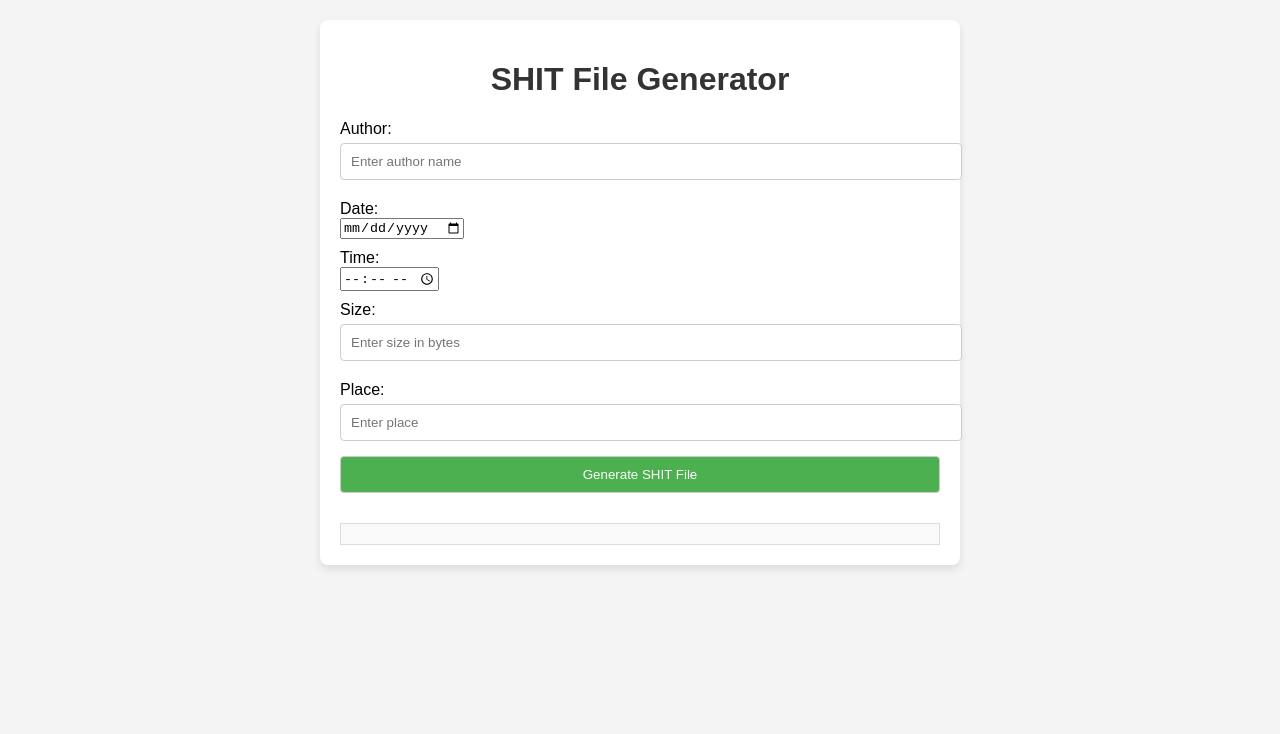
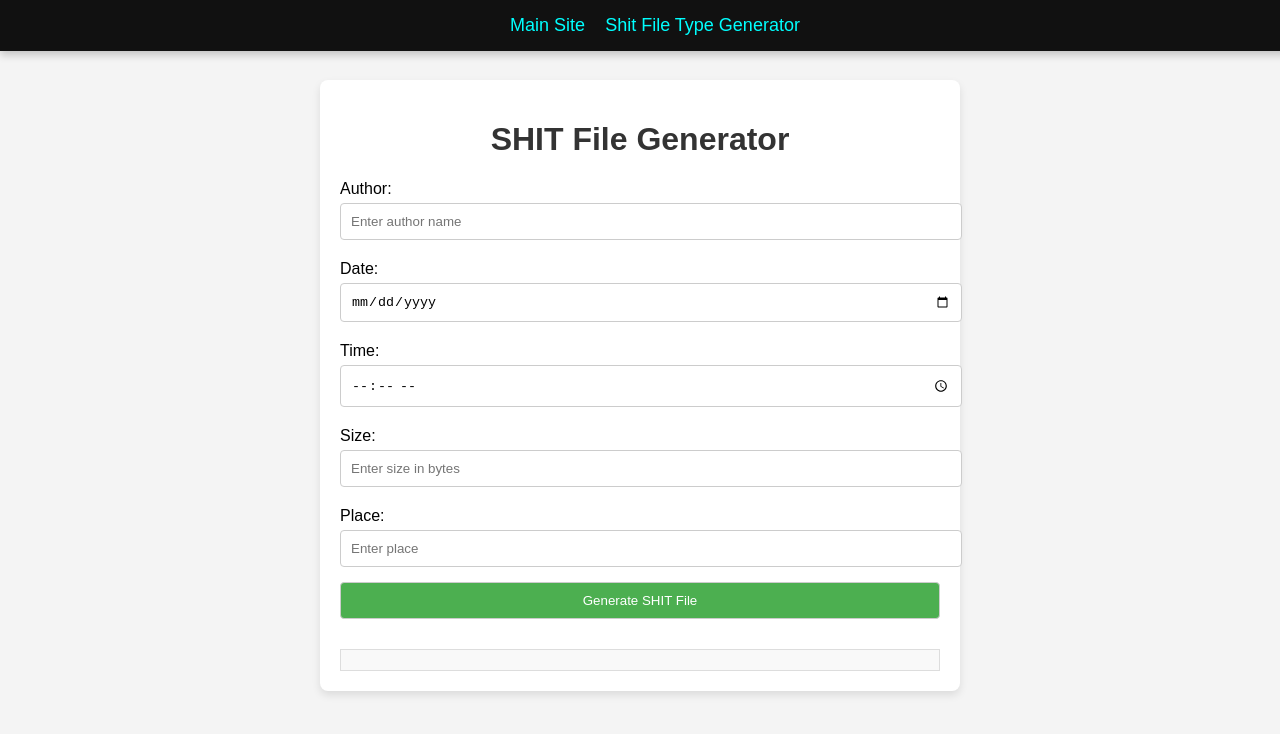
Before and after one commit to FuckCo/FuckCo.github.io, a browser extension: page shit.html in a window 1280 px wide. Drawn offline with Linux system fonts and the light colour scheme.

Commit message:
Update shit.html

```diff
--- a/shit.html
+++ b/shit.html
@@ -11,10 +11,30 @@
             padding: 0;
             background-color: #f4f4f4;
         }
+        .menu-bar {
+            background: #111;
+            padding: 15px;
+            display: flex;
+            justify-content: center;
+            gap: 20px;
+            position: fixed;
+            top: 0;
+            width: 100%;
+            box-shadow: 0 4px 8px rgba(0, 0, 0, 0.2);
+        }
+        .menu-bar a {
+            color: #0ff;
+            text-decoration: none;
+            font-size: 18px;
+            transition: 0.3s;
+        }
+        .menu-bar a:hover {
+            color: #ff0;
+        }
         .container {
             width: 100%;
             max-width: 600px;
-            margin: 20px auto;
+            margin: 80px auto 20px auto; /* Adjusted for fixed menu */
             padding: 20px;
             background-color: white;
             box-shadow: 0 4px 8px rgba(0, 0, 0, 0.1);
@@ -28,7 +48,7 @@
             display: block;
             margin-top: 10px;
         }
-        input[type="text"], input[type="number"], input[type="datetime-local"], button {
+        input[type="text"], input[type="number"], input[type="date"], input[type="time"], button {
             width: 100%;
             padding: 10px;
             margin-top: 5px;
@@ -62,6 +82,11 @@
     </style>
 </head>
 <body>
+
+    <div class="menu-bar">
+        <a href="index.html">Main Site</a>
+        <a href="https://fuckco.github.io/shit">Shit File Type Generator</a>
+    </div>
 
     <div class="container">
         <h1>SHIT File Generator</h1>
```
